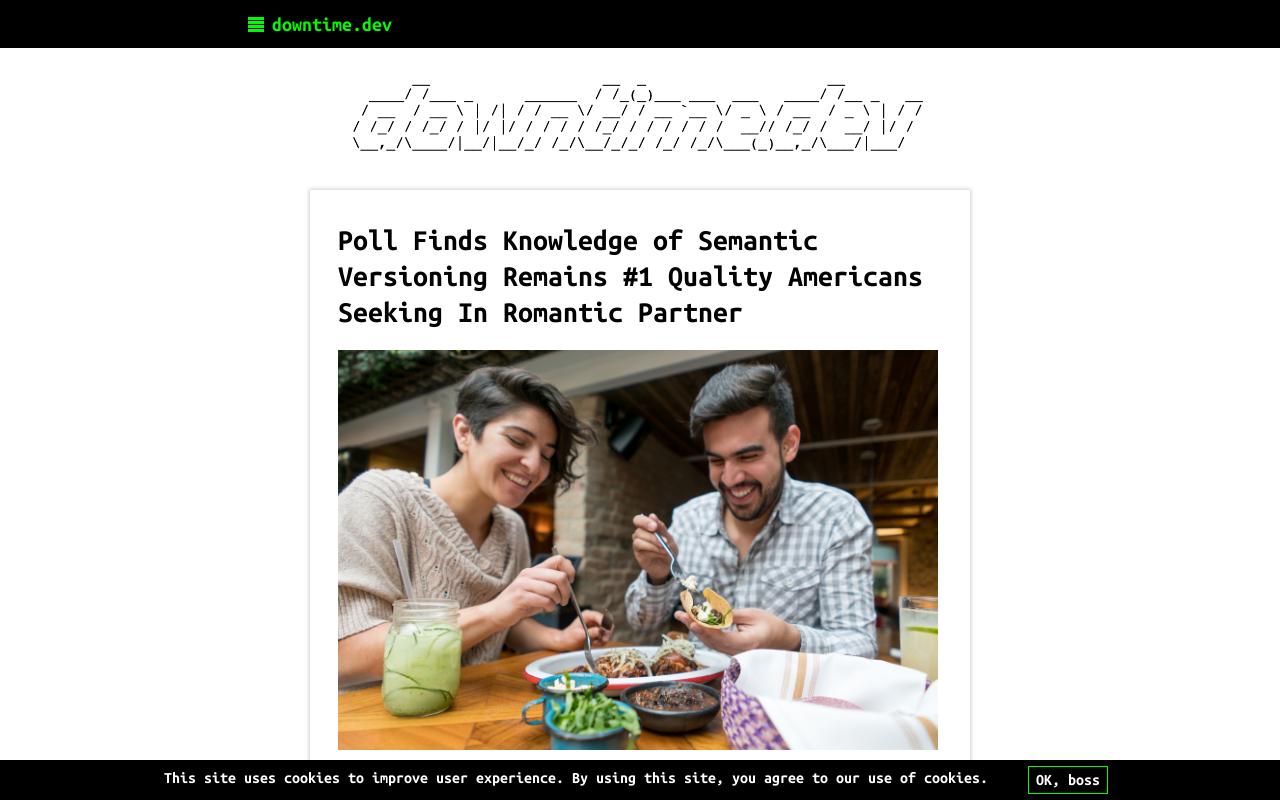
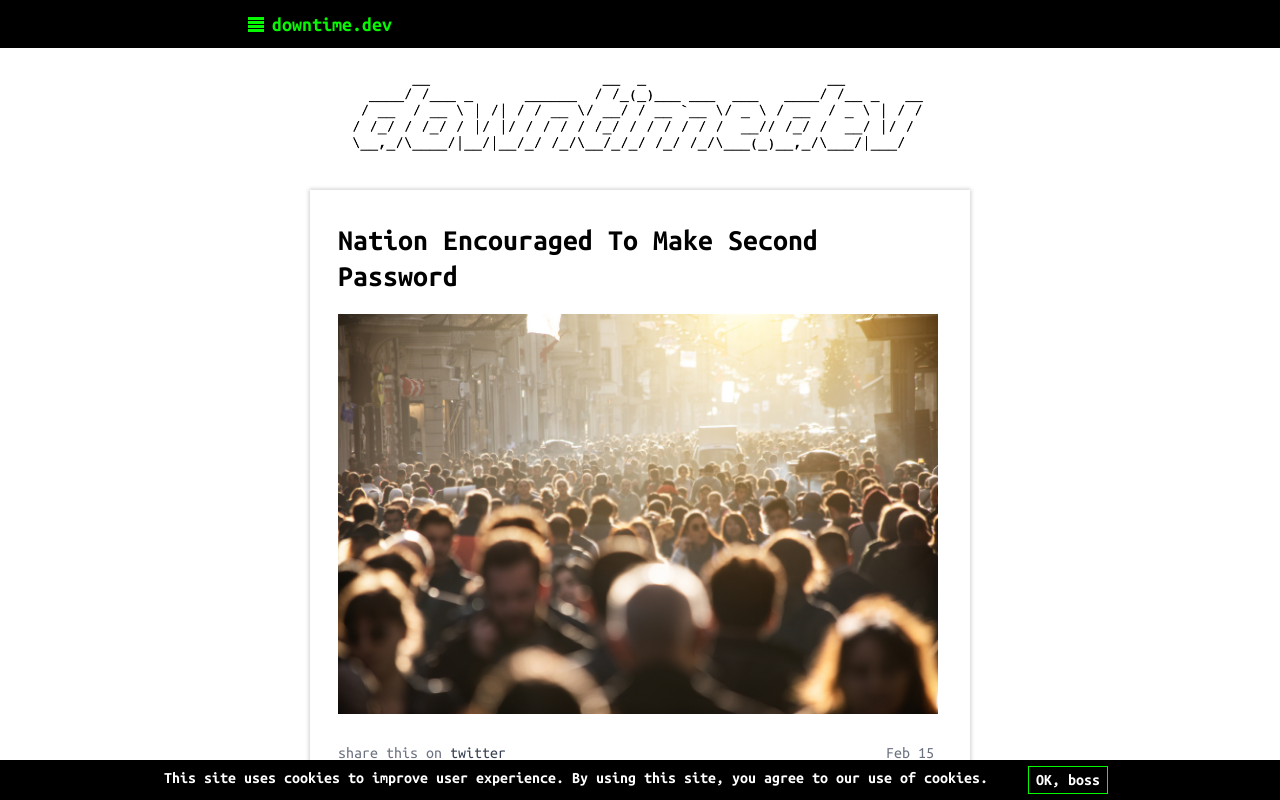
Before and after one commit to gravitational/downtime, a Next.js app: page / in a window 1280 px wide. Shown: the top 800 px of the page. Built offline with nearby package versions, Linux system fonts and the light colour scheme; no server answers.

Commit message:
add joke

```diff
--- a/data/jokes.ts
+++ b/data/jokes.ts
@@ -269,6 +269,14 @@ const RawJokes: HeadlineProps[] = [
     pubDate: new Date(2022, 1, 14),
     anchor: 10010,
   },
+  {
+    headline:
+      "Nation Encouraged To Make Second Password",
+    image: "/assets/images/crowd@2x.jpg",
+    twitterImage: "pic.twitter.com/i9MyEwGwYF",
+    pubDate: new Date(2022, 1, 15),
+    anchor: 10033,
+  },
 ];
 
 //sorted into order by MOST RECENT DATE FIRST
```
Also changed, not shown: twitter.html (+4 -4 lines).
